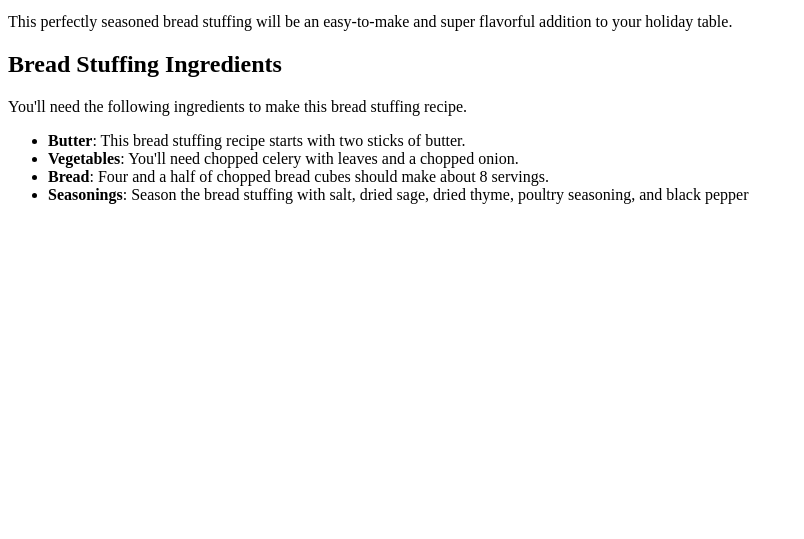
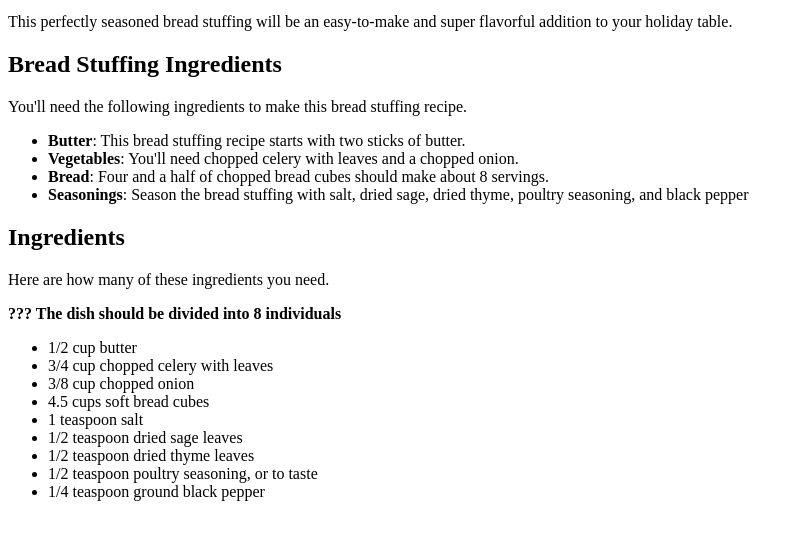
Before and after one commit to SaleamlakH/odin-recipes, a plain HTML site: page recipes/bread-stuffing.html in a window 1280 px wide. Shown: the part 101-640 px from the top of the page, without its empty margins (0-804 px from the left). Drawn offline with Linux system fonts and the light colour scheme.

Commit message:
Lists quantities of ingredients needed

```diff
--- a/recipes/bread-stuffing.html
+++ b/recipes/bread-stuffing.html
@@ -19,5 +19,19 @@
             <li><b>Seasonings</b>: Season the bread stuffing with salt, dried sage, dried thyme,
                 poultry seasoning, and black pepper</li>
         </ul>
+        <h2>Ingredients</h2>
+        <P>Here are how many of these ingredients you need.</P>
+        <p><strong>??? The dish should be divided into 8 individuals</strong></p>
+        <ul>
+            <li>1/2 cup butter</li>
+            <li>3/4 cup chopped celery with leaves</li>
+            <li>3/8 cup chopped onion</li>
+            <li>4.5 cups soft bread cubes</li>
+            <li>1 teaspoon salt</li>
+            <li>1/2 teaspoon dried sage leaves</li>
+            <li>1/2 teaspoon dried thyme leaves</li>
+            <li>1/2 teaspoon poultry seasoning, or to taste</li>
+            <li>1/4 teaspoon ground black pepper</li>
+        </ul>
     </body>
 </html>
```
